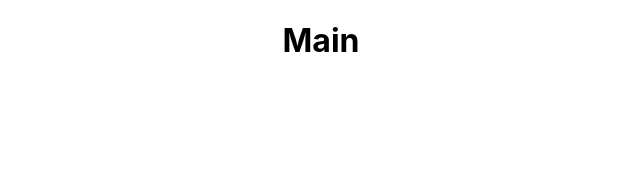
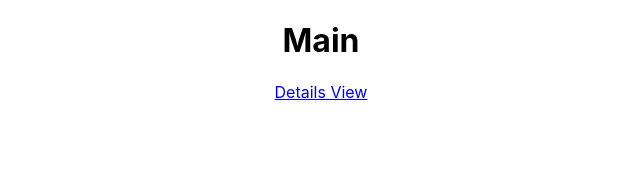
Before and after one commit to Kameq/hatest, a React (Create React App) app: page / in a window 1280 px wide. Shown: the top 172 px of the page, without its empty margins (319-959 px from the left). Built offline with nearby package versions, Linux system fonts and the light colour scheme.

Commit message:
Added simple links to change views

```diff
--- a/src/App.js
+++ b/src/App.js
@@ -12,9 +12,11 @@
   return (
     <Router>
       <div className="App">
-        <Route path="/" exact component={MainView} />
-        <Route path="/details" component={DetailsView} />
-        <Route path="/chart" component={ChartView} />
+        <Switch>
+          <Route path="/" exact component={MainView} />
+          <Route path="/details" component={DetailsView} />
+          <Route path="/chart" component={ChartView} />
+        </Switch>
       </div>
     </Router>
   );
--- a/src/Views/DetailsView.js
+++ b/src/Views/DetailsView.js
@@ -1,9 +1,13 @@
 import React from 'react';
+import { Link } from 'react-router-dom';
 
 function DetailsView() {
   return (
     <div className="DetailsView">
       <h1>Details</h1>
+      <Link to="/">
+        <span>Back</span>
+      </Link>
     </div>
   );
 }
--- a/src/Views/MainView.js
+++ b/src/Views/MainView.js
@@ -1,9 +1,13 @@
 import React from 'react';
+import { Link } from 'react-router-dom';
 
 function MainView() {
   return (
     <div className="MainView">
       <h1>Main</h1>
+      <Link to="/details">
+        <span>Details View</span>
+      </Link>
     </div>
   );
 }
```
